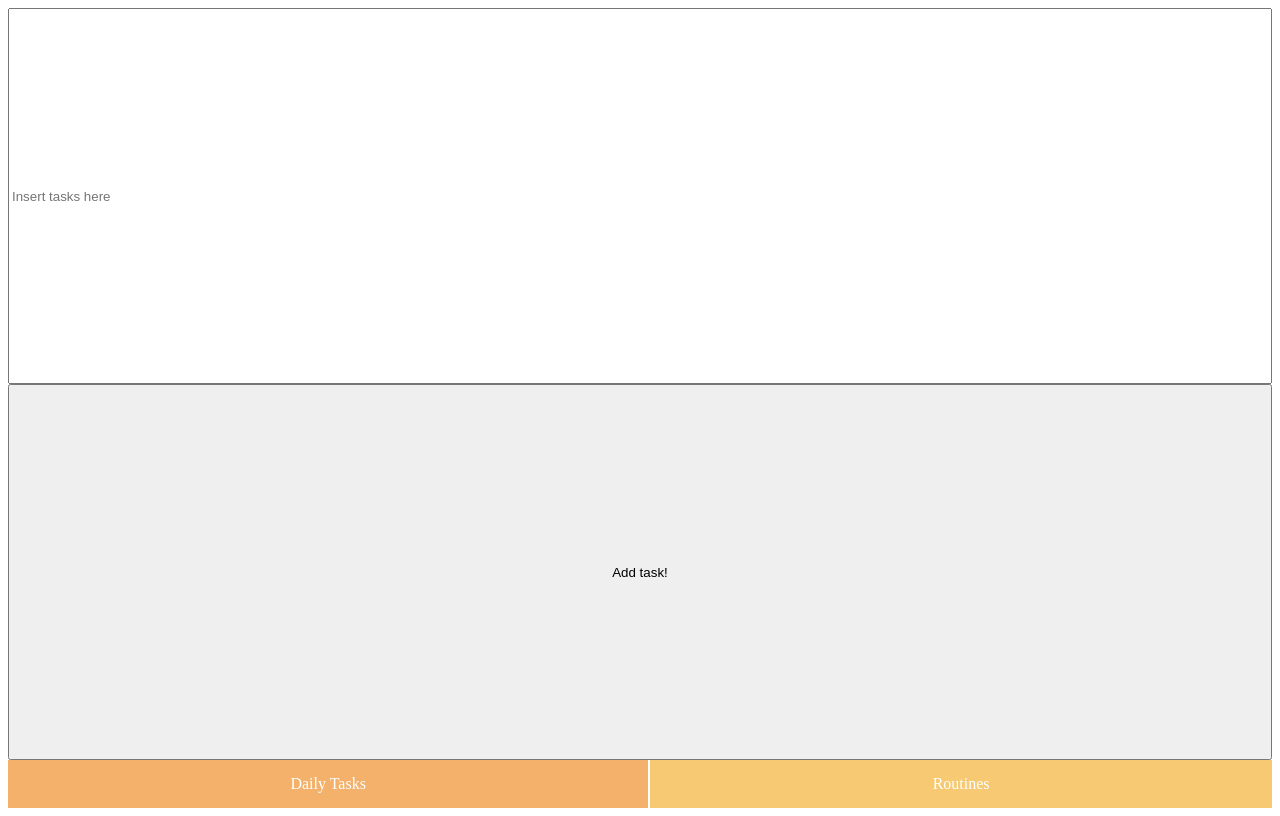
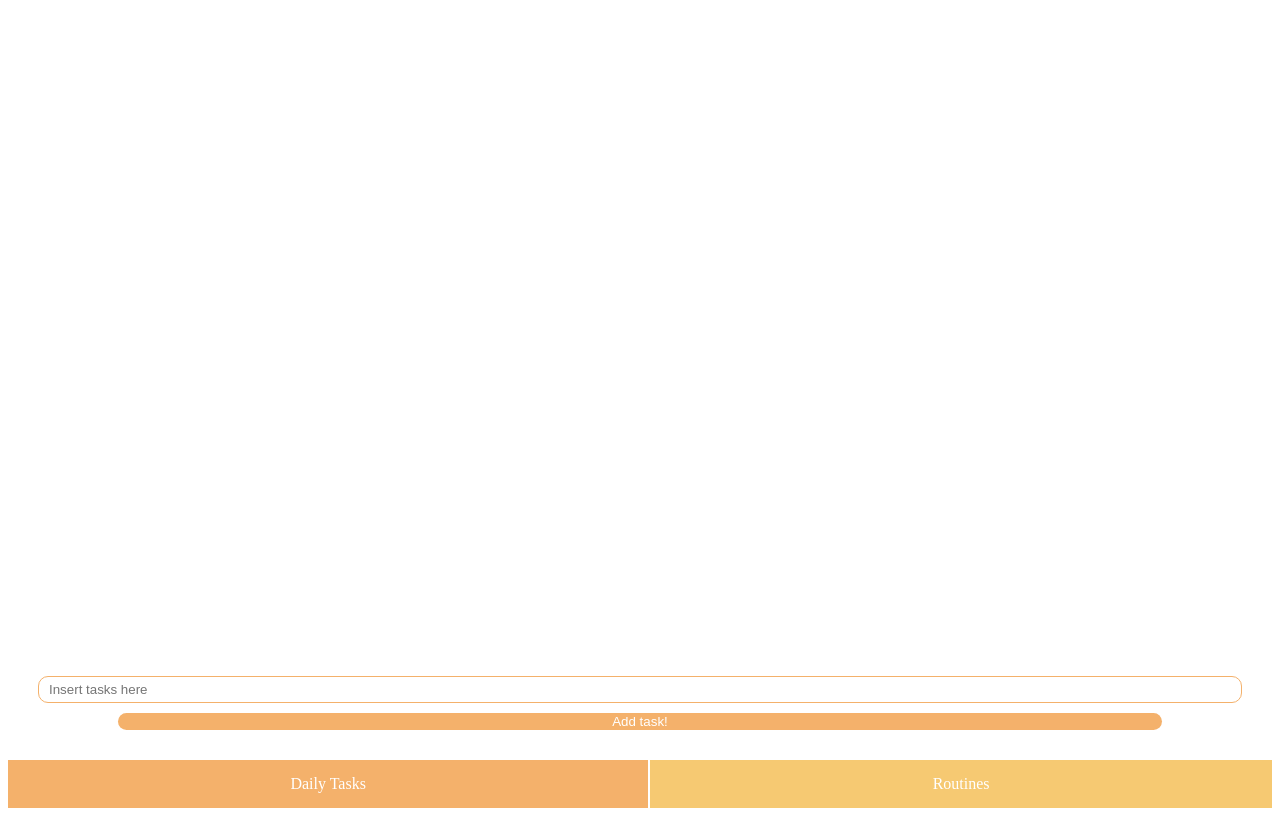
Before and after one commit to imked/morning-app, a React (Create React App) app: page / in a window 1280 px wide. Built offline with nearby package versions, Linux system fonts and the light colour scheme.

Commit message:
Add Task to Tasklist

```diff
--- a/src/app/App.js
+++ b/src/app/App.js
@@ -1,6 +1,6 @@
 import React, { Component } from 'react'
 import Cards from '../cards/Cards'
-import Form from '../form/Form'
+import CreateTaskList from '../form/CreateTaskList'
 import Helmet from 'react-helmet'
 import { BrowserRouter as Router, NavLink, Route } from 'react-router-dom'
 import styled from 'styled-components'
@@ -42,7 +42,7 @@ export default class App extends Component {
               rel="stylesheet"
             />
           </Helmet>
-          <Route exact path="/" component={Form} />
+          <Route exact path="/" render={() => <CreateTaskList />} />
           <Route path="/routines" component={Cards} />
           <Nav>
             <StyledLink exact to="/">
--- /dev/null
+++ b/src/form/CreateTaskList.js
@@ -0,0 +1,27 @@
+import React, { useState } from 'react'
+import Form from './Form'
+import styled from 'styled-components'
+import TaskList from './TaskList'
+
+const Grid = styled.section`
+  display: grid;
+  align-content: flex-end;
+`
+
+export default function CreateTaskList() {
+  const [tasks, setTasks] = useState([])
+
+  function saveTask(taskText) {
+    const trimmedText = taskText.trim()
+    if (trimmedText.length > 0) {
+      setTasks([...tasks, trimmedText])
+    }
+  }
+
+  return (
+    <Grid>
+      <TaskList tasks={tasks} />
+      <Form saveTask={saveTask} />
+    </Grid>
+  )
+}
--- a/src/form/Form.js
+++ b/src/form/Form.js
@@ -1,15 +1,48 @@
-import React from 'react'
+import React, { useState } from 'react'
 import styled from 'styled-components'
 
 const StyledForm = styled.form`
   display: grid;
   grid-template-columns: 20px, 20px;
+  margin: 30px;
+  grid-gap: 10px;
+
+  > button {
+    margin: 0 80px;
+    border-radius: 10px;
+    background: #f4b16b;
+    border: #f4b16b;
+    color: #fff;
+  }
+
+  > input {
+    border-radius: 10px;
+    border: 1px solid #f4b16b;
+    padding: 5px 10px;
+  }
 `
 
-export default function Form() {
+export default function Form({ saveTask }) {
+  const [value, setValue] = useState('')
+
+  function onSubmit(event) {
+    event.preventDefault()
+    saveTask(value)
+  }
+
+  function onChange(event) {
+    setValue(event.target.value)
+  }
+
   return (
-    <StyledForm>
-      <input type="text" placeholder="Insert tasks here" />
+    <StyledForm onSubmit={onSubmit}>
+      <input
+        value={value}
+        onChange={onChange}
+        name="task"
+        type="text"
+        placeholder="Insert tasks here"
+      />
       <button>Add task!</button>
     </StyledForm>
   )
--- /dev/null
+++ b/src/form/TaskList.js
@@ -0,0 +1,13 @@
+import React from 'react'
+
+export default function TaskList({ tasks }) {
+  return (
+    <ul>
+      {tasks.map((task, index) => (
+        <li key={index.toString()}>
+          <div>{task}</div>
+        </li>
+      ))}
+    </ul>
+  )
+}
```
Also changed, not shown: src/form/Tasks.js (added).
